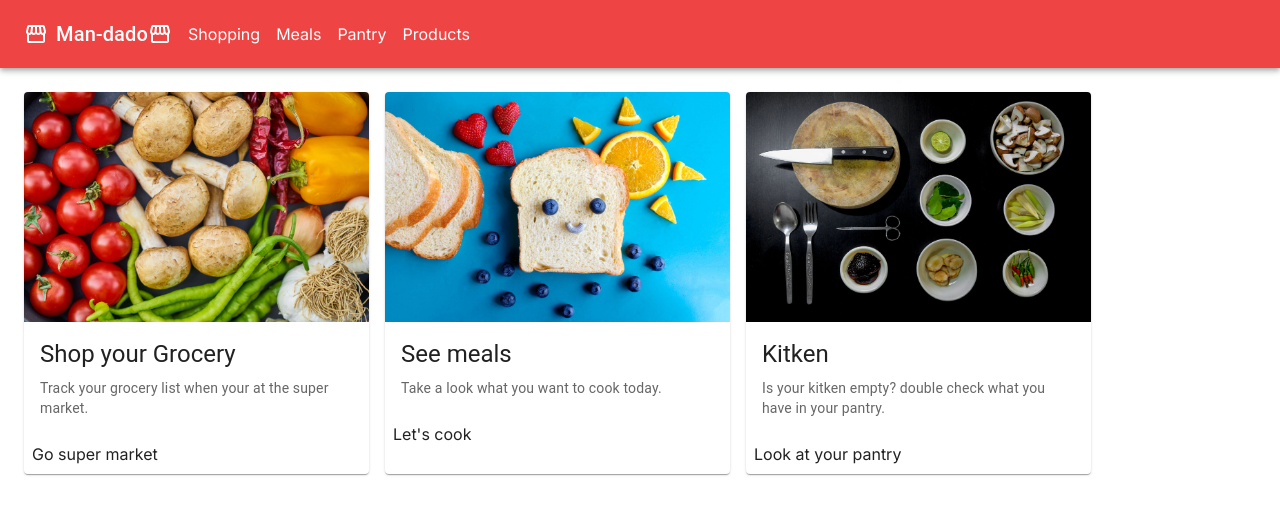
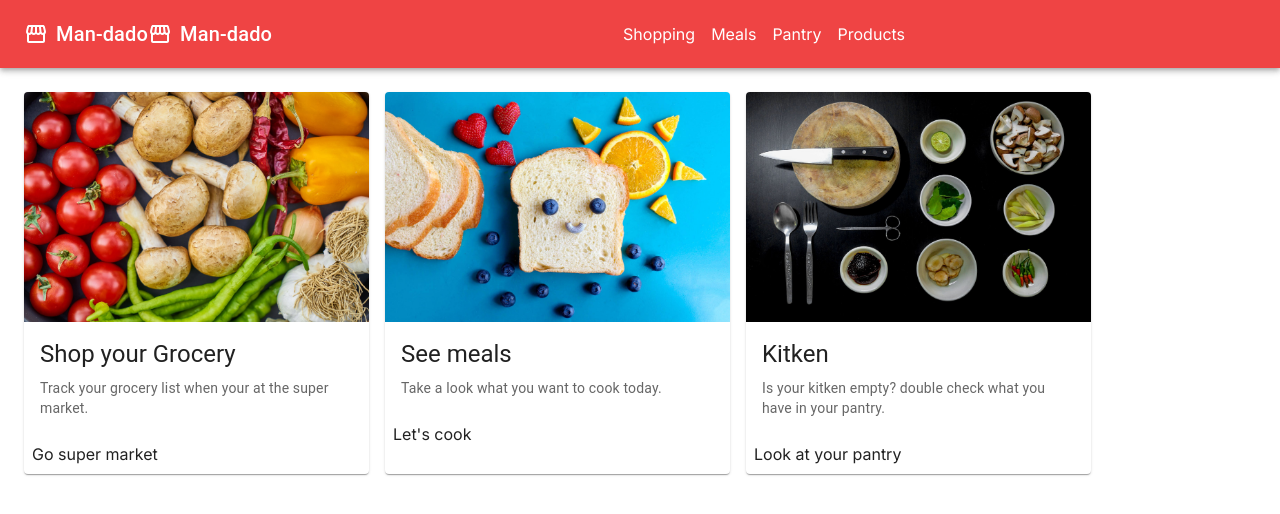
Before and after one commit to beto2do/mandado, a Next.js app: page /login in a window 1280 px wide. Shown: the top 514 px of the page. Built offline with nearby package versions, Linux system fonts and the light colour scheme.

Commit message:
add NavMenu component

```diff
--- a/src/components/common/global-nav-bar.tsx
+++ b/src/components/common/global-nav-bar.tsx
@@ -11,7 +11,8 @@ import Container from '@mui/material/Container';
 import MenuItem from '@mui/material/MenuItem';
 import Link from 'next/link';
 import { useSelectedLayoutSegment } from 'next/navigation';
-import { LogoApp } from '@/components/common'
+import { LogoApp, NavMenu } from '@/components/common'
+import { ResponsiveView } from '@/models'
 
 const pages = [
     {
@@ -92,18 +93,7 @@ export function GlobalNavBar() {
                         </Menu>
                     </Box>
                     <LogoApp mobile={true}/>
-                    <Box sx={{ flexGrow: 1, display: { xs: 'none', md: 'flex' } }}>
-                        {pages.map((page) => (
-                            <Link
-                            className='block text-white my-4 px-2 py-1.5'
-                            key={page.label}
-                            onClick={handleCloseNavMenu}
-                            href={page.path}
-                            >
-                            {page.label}
-                            </Link>
-                        ))}
-                    </Box>
+                    <NavMenu pages={pages} onClick={handleCloseNavMenu} className={ResponsiveView.DESKTOP}/>
                     {segment !== 'login' ? <Link href="/login">Login</Link> : null}
                 </Toolbar>
             </Container>
--- a/src/components/common/index.tsx
+++ b/src/components/common/index.tsx
@@ -9,3 +9,4 @@ export * from './table-view'
 export * from './custom-modal'
 export * from './global-snackbar'
 export * from './logo-app'
+export * from './nav-menu'
--- a/src/components/common/logo-app.tsx
+++ b/src/components/common/logo-app.tsx
@@ -1,10 +1,12 @@
 import StoreFront from '@mui/icons-material/Storefront';
 import Typography from '@mui/material/Typography';
 import Link from 'next/link';
+import { ResponsiveView } from '@/models';
 
 export function LogoApp({ mobile=false }) {
-    const mobileClasses = mobile ? 'flex lg:hidden xl:hidden 2xl:hidden': 'hidden sm:hidden md:hidden lg:flex xl:flex 2xl:flex';
-    const typographyClasses = `mr-4 font-mono font-bold tracking-widest text-inherit no-underline ${mobileClasses} ${mobile ? 'sm:grow md:grow':''}`;
+    const mobileClasses = mobile ? ResponsiveView.MOBILE: ResponsiveView.DESKTOP;
+    const growClass = mobile ? 'grow sm:grow md:grow':'';
+    const typographyClasses = `mr-4 font-mono font-bold tracking-widest text-inherit no-underline ${mobileClasses} ${growClass}`;
 
     return (
         <>
--- /dev/null
+++ b/src/components/common/nav-menu.tsx
@@ -0,0 +1,20 @@
+import Box from '@mui/material/Box';
+import { MenuLink } from '@/models';
+import Link from 'next/link';
+
+export function NavMenu({pages, onClick, className = ''}:{pages:MenuLink[], onClick:() => void, className?: string}) {
+    return (
+        <Box className={`flex grow ${className}`}>
+        {pages.map((page) => (
+            <Link
+            className='block text-white my-4 px-2 py-1.5'
+            key={page.label}
+            onClick={onClick}
+            href={page.path}
+            >
+            {page.label}
+            </Link>
+        ))}
+        </Box>
+    )
+}
--- a/src/models/common.ts
+++ b/src/models/common.ts
@@ -23,3 +23,8 @@ export interface PantryTable {
     headers: TableHeaders[],
     rows: TableRows[],
 }
+
+export interface MenuLink {
+    label: string,
+    path: string,
+}
--- a/src/models/index.ts
+++ b/src/models/index.ts
@@ -4,3 +4,4 @@ export * from './error-detail'
 export * from './tile'
 export * from './common'
 export * from './snackbar.model'
+export * from './responsive'
--- /dev/null
+++ b/src/models/responsive.ts
@@ -0,0 +1,4 @@
+export enum ResponsiveView {
+    MOBILE = "flex lg:hidden xl:hidden 2xl:hidden",
+    DESKTOP = "hidden sm:hidden md:hidden lg:flex xl:flex 2xl:flex",
+}
```
